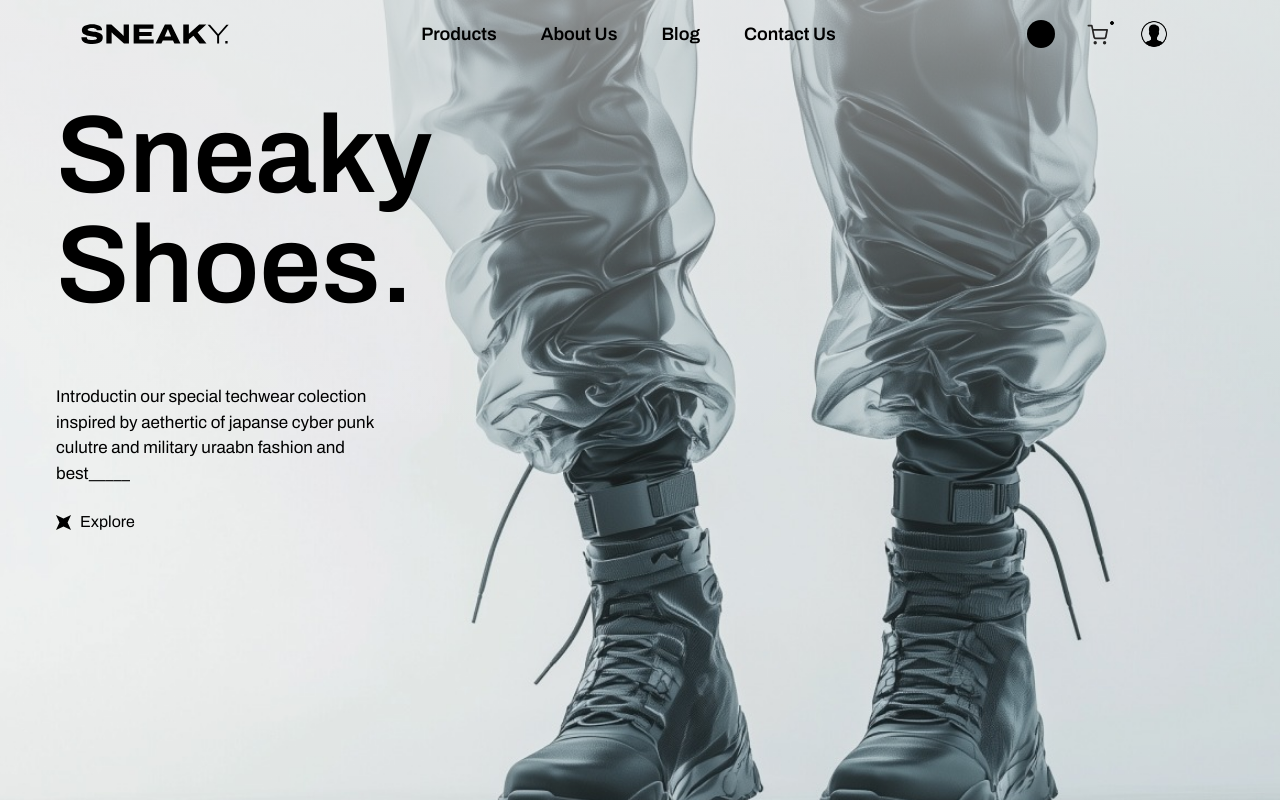
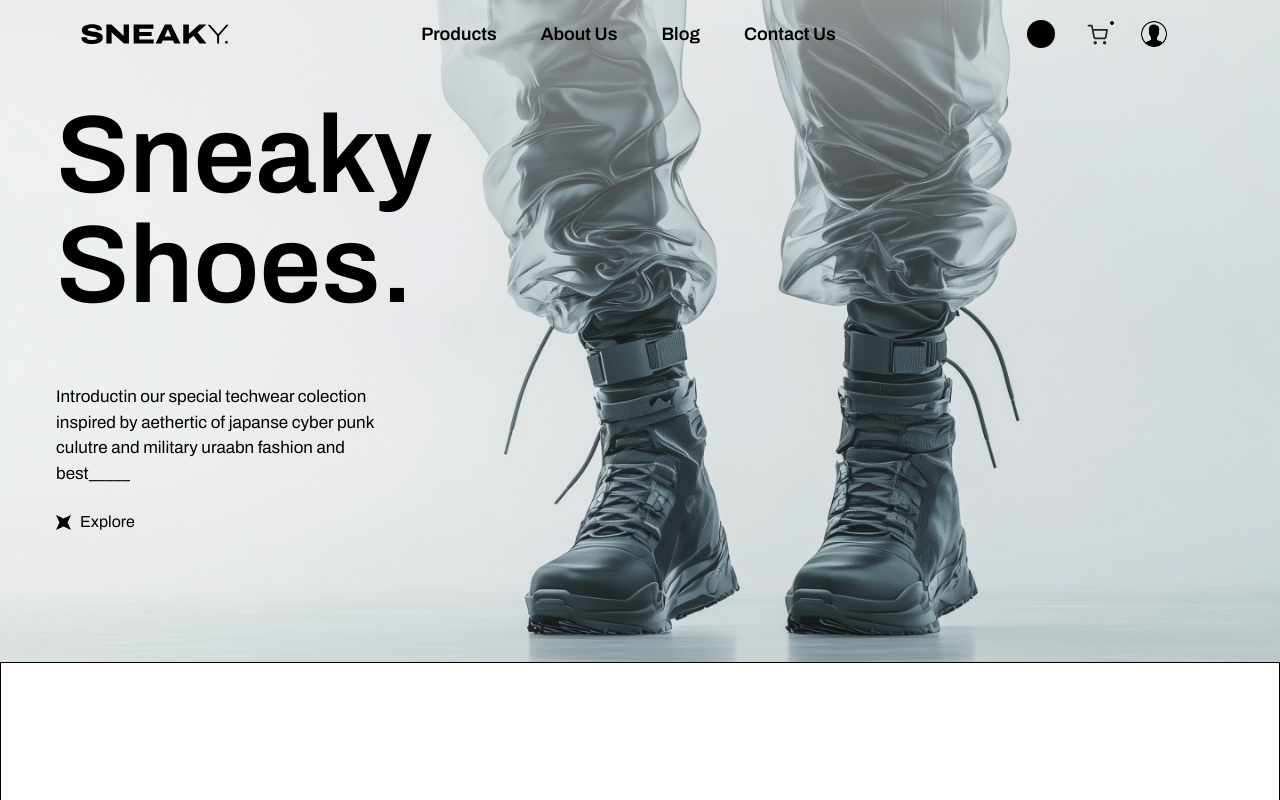
Before and after one commit to parsa-farshah/sneakerShop, a website: page index.html in a window 1280 px wide. Shown: the top 800 px of the page. Drawn offline with Linux system fonts and the light colour scheme.

Commit message:
feat: add container for header

```diff
--- a/index.html
+++ b/index.html
@@ -10,7 +10,17 @@
     <!------------------------------- section main ------------------------->
     <main class="w-full">
       <!-------------------------------------- header ------------------------------>
-      <header class="w-full h-[110vh] bg-[#aaa] relative">
+      <header class="w-full pb-24 bg-[#aaa] relative">
+        <!-------------------------- image ----------------------->
+        <div
+          class="w-full h-full absolute top-0 left-0 bg-fixed bg-cover bg-bottom bg-[url(../images/bg-header.jpg)]"
+        ></div>
+        <!---------------------------- gradient -------------------->
+        <div
+          class="w-full h-[50%] bg-gradient-to-b from-[#f1f1f183] to-[#fff0] absolute top-0 right-0 z-0"
+        ></div>
+        <!----------------------------- container ------------------------>
+        <div class="2xl:container mx-auto">
           <!---------------------------- nav ---------------------->
           <nav
             class="w-full xl:w-[90%] xl:mx-auto px-4 py-5 flex justify-between items-center duration-300 relative z-10"
@@ -56,21 +66,19 @@
               </figure>
             </div>
           </nav>
-        <!-------------------------- image ----------------------->
-        <div
-          class="w-full h-full absolute top-0 left-0 bg-fixed bg-cover bg-bottom bg-[url(../images/bg-header.jpg)]"
-        ></div>
-        <!---------------------------- gradient -------------------->
-        <div
-          class="w-full h-[50%] bg-gradient-to-b from-[#f1f1f183] to-[#fff0] absolute top-0 right-0 z-0"
-        ></div>
+          <!-- text -->
           <div class="w-full h-full relative z-20 px-4 py-8 xl:mx-6 xl:p-8">
-          <h1 class="text-7xl w-[50%] font-semibold lg:w-[40%] lg:text-[110px]">
+            <h1
+              class="text-7xl w-[50%] font-semibold lg:w-[40%] lg:text-[110px]"
+            >
               Sneaky Shoes.
             </h1>
-          <p class="text-[17px] w-[60%] mt-16 sm:w-[50%] md:w-[40%] lg:w-[30%]">
-            Introductin our special techwear colection inspired by aethertic of
-            japanse cyber punk culutre and military uraabn fashion and best_____
+            <p
+              class="text-[17px] w-[60%] mt-16 sm:w-[50%] md:w-[40%] lg:w-[30%]"
+            >
+              Introductin our special techwear colection inspired by aethertic
+              of japanse cyber punk culutre and military uraabn fashion and
+              best_____
             </p>
             <!-- explore -->
             <div class="flex gap-2 items-center mt-6">
@@ -78,10 +86,13 @@
               <p>Explore</p>
             </div>
           </div>
+        </div>
+        <!----------------------------- end container ------------------------>
 
         <!--------------------------- text header ---------------------->
       </header>
       <!------------------------------- end header ------------------------------>
+      <div class="w-full h-[200vh] border"></div>
     </main>
     <!------------------------------- end section main ------------------------->
 
```
Also changed, not shown: README.md, src/styles/output.css. Lines whose indentation alone changed are shown as unchanged.
